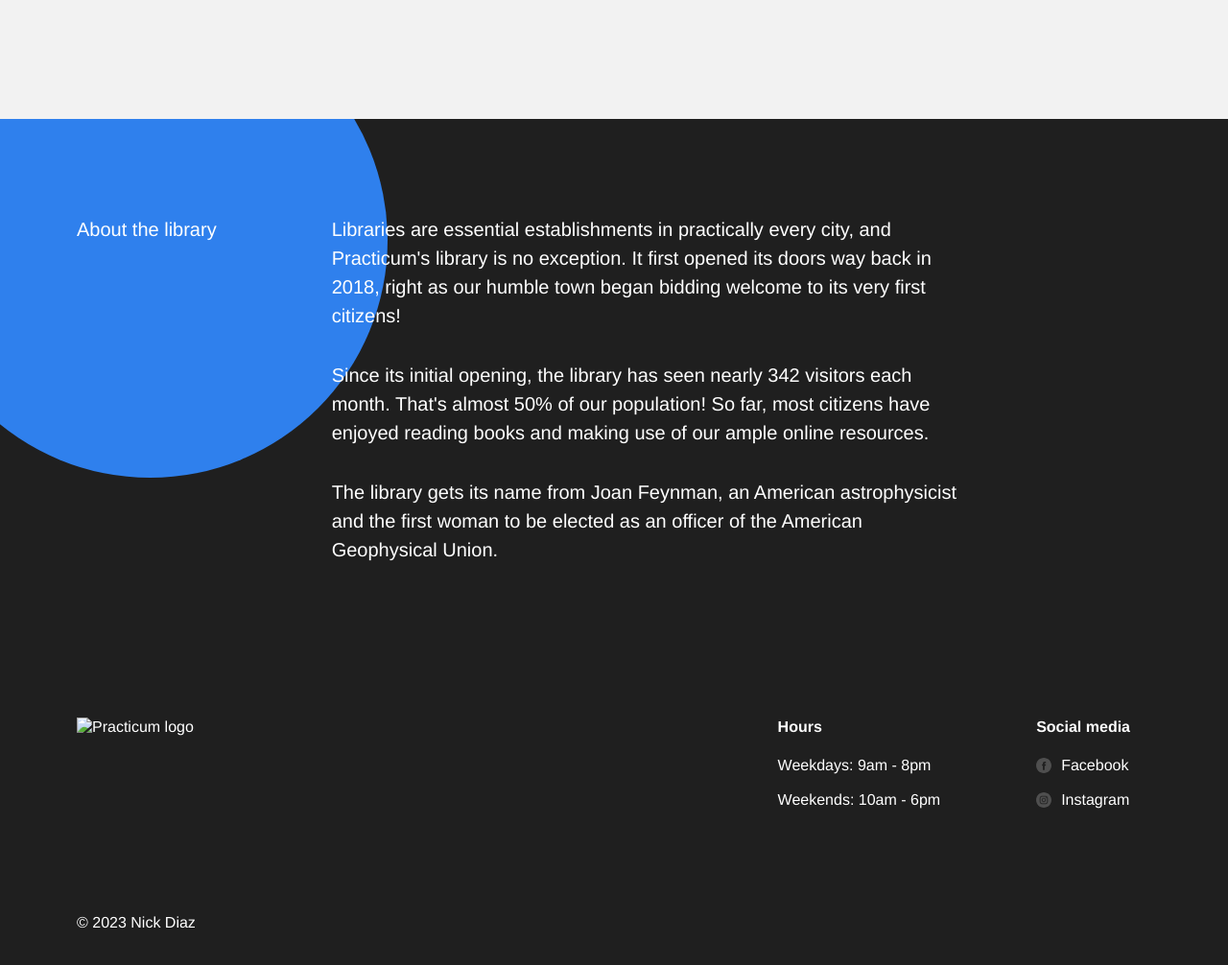
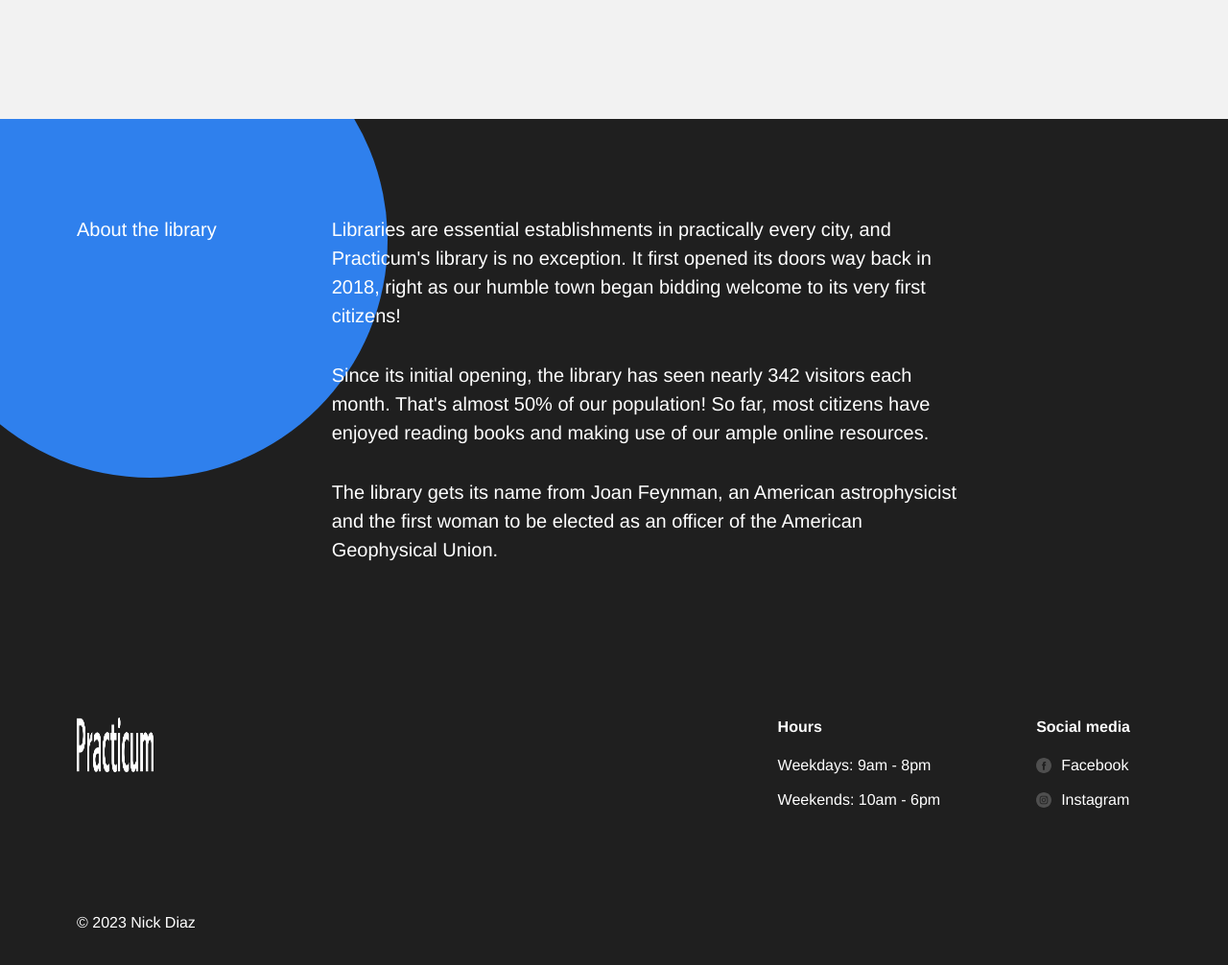
Before and after one commit to niickyds/se_project_library, a plain HTML site: page index.html in a window 1280 px wide. Shown: the part 3318-4324 px from the top of the page at 96% size. Drawn offline with Linux system fonts and the light colour scheme.

Commit message:
footer logo

```diff
--- a/index.html
+++ b/index.html
@@ -290,7 +290,7 @@
         <div class="footer__columns">
           <div class="footer__column">
             <img
-              src=""
+              src="./images/logo_white.png"
               class="footer__logo"
               alt="Practicum logo"
               />
--- a/styles/style.css
+++ b/styles/style.css
@@ -435,8 +435,8 @@
 }
 
 .footer__logo {
-  width: 57px;
-  height: 80px;
+  width: 80px;
+  height: 57px;
 }
 
 .footer__list {
```
